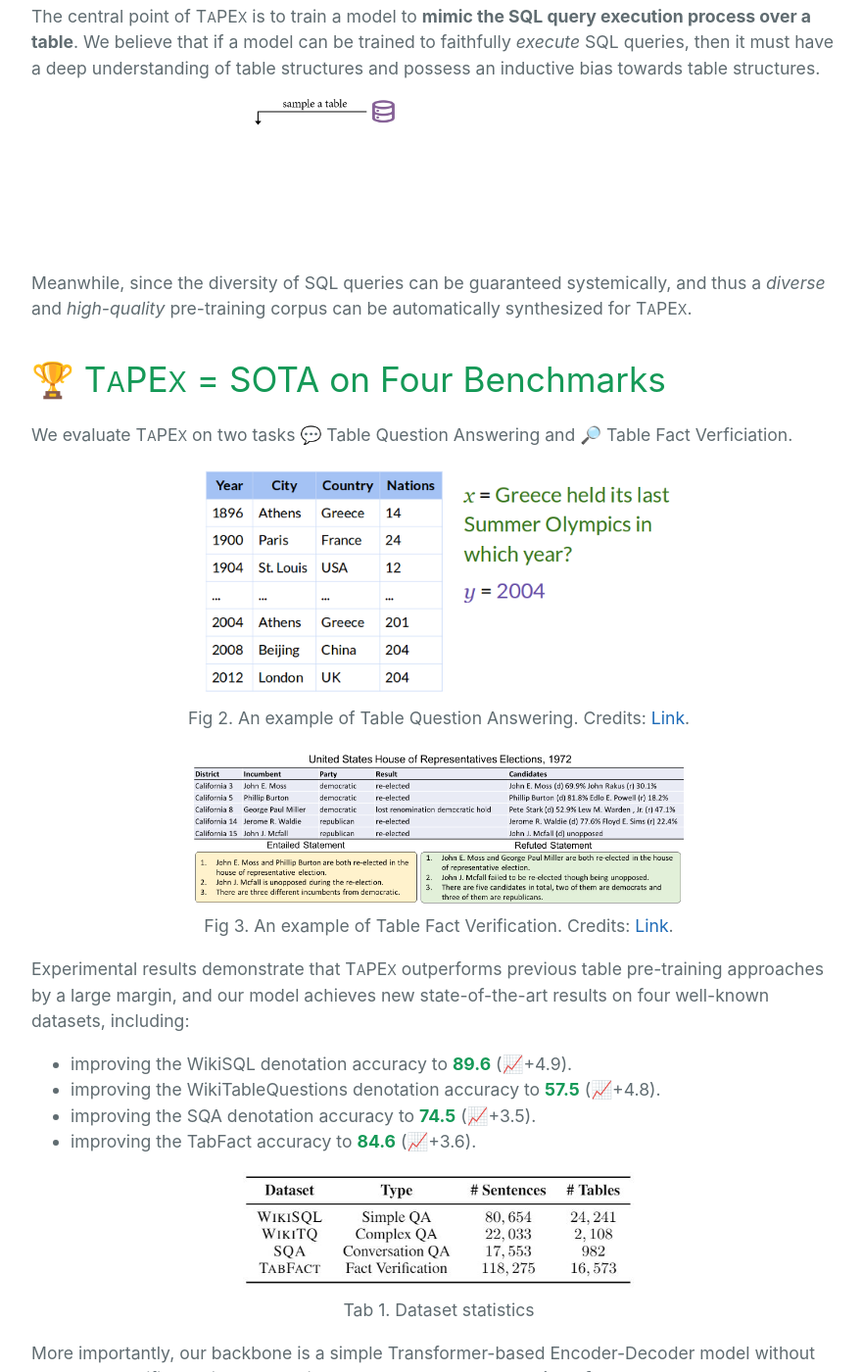
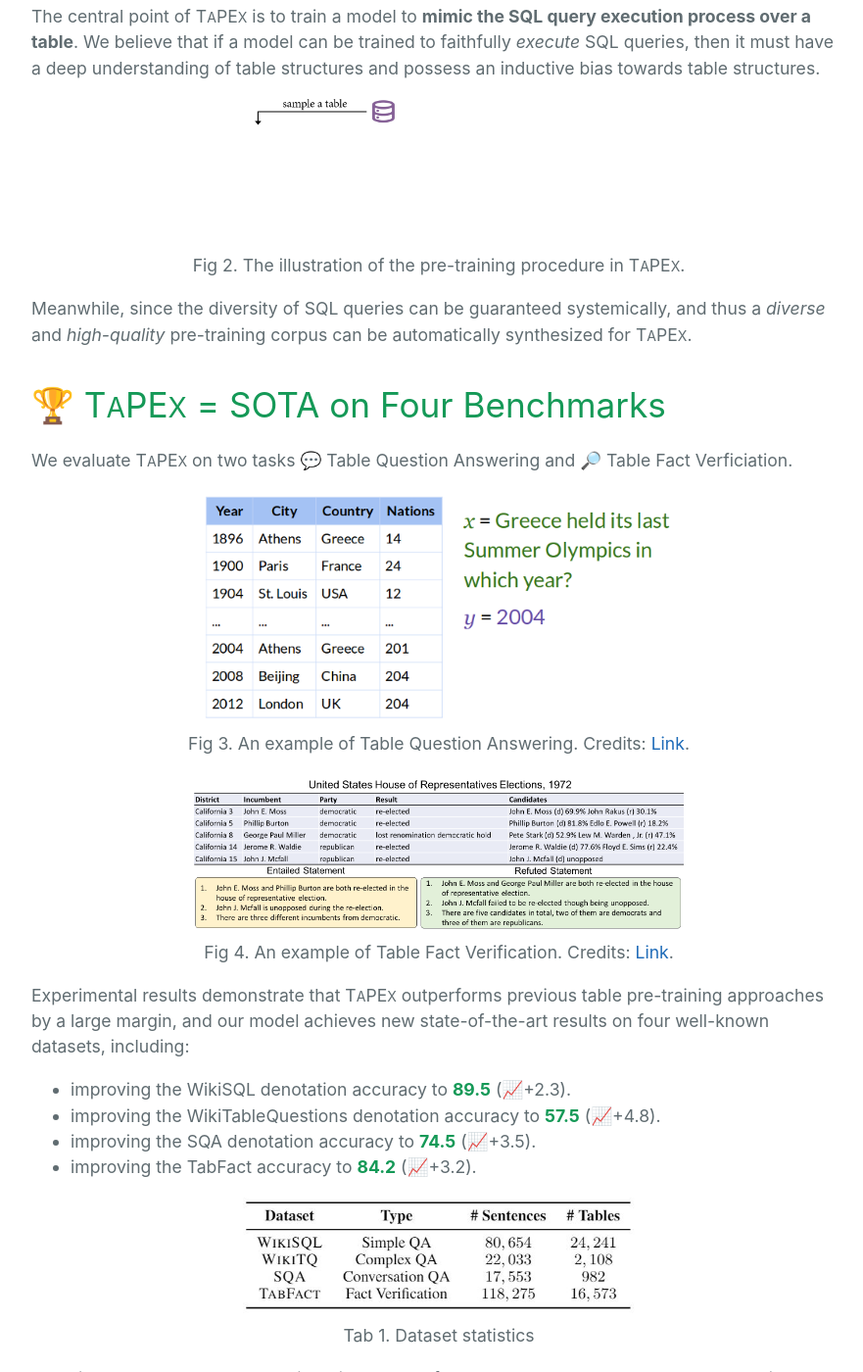
Before and after one commit to table-pretraining/table-pretraining.github.io, a Jekyll site: the page built from index.md, in a window 1280 px wide and 1400 px high, scrolled down 894 px. Shown: the whole window at 98% size, without its empty margins (192-1073 px from the left). Built offline with Jekyll 4.4.1, drawn with Linux system fonts in a browser that asks for light colours; some of the changed text lies outside the part shown.

Commit message:
update bibtex and Figure caption, fix a number typo

```diff
--- a/index.md
+++ b/index.md
@@ -15,8 +15,10 @@ T<span class="span-small">A</span>PE<span class="span-small">X</span> realizes t
 The central point of T<span class="span-small">A</span>PE<span class="span-small">X</span> is to train a model to **mimic the SQL query execution process over a table**.
 We believe that if a model can be trained to faithfully *execute* SQL queries, then it must have a deep understanding of table structures and possess an inductive bias towards table structures.
 
-<div style="text-align:center">
-<img src="/assets/model_pretrain.gif" width="600"></div>
+<figure style="text-align:center">
+  <img src="/assets/model_pretrain.gif" width="600">
+  <figcaption>Fig 2. The illustration of the pre-training procedure in T<span class="span-small">A</span>PE<span class="span-small">X</span>.</figcaption>
+</figure>
 
 Meanwhile, since the diversity of SQL queries can be guaranteed systemically, and thus a *diverse* and *high-quality* pre-training corpus can be automatically synthesized for T<span class="span-small">A</span>PE<span class="span-small">X</span>.
 
@@ -26,19 +28,19 @@ We evaluate T<span class="span-small">A</span>PE<span class="span-small">X</span
 
 <figure style="text-align:center">
   <img src="/assets/tableqa_task.png" width="500">
-  <figcaption>Fig 2. An example of Table Question Answering. Credits: <a href="https://nlp.stanford.edu/blog/wikitablequestions-a-complex-real-world-question-understanding-dataset">Link</a>.</figcaption>
+  <figcaption>Fig 3. An example of Table Question Answering. Credits: <a href="https://nlp.stanford.edu/blog/wikitablequestions-a-complex-real-world-question-understanding-dataset">Link</a>.</figcaption>
 </figure>
 
 <figure style="text-align:center">
   <img src="/assets/tableft_task.png" width="500">
-  <figcaption>Fig 3. An example of Table Fact Verification. Credits: <a href="https://tabfact.github.io/">Link</a>.</figcaption>
+  <figcaption>Fig 4. An example of Table Fact Verification. Credits: <a href="https://tabfact.github.io/">Link</a>.</figcaption>
 </figure>
 
 Experimental results demonstrate that T<span class="span-small">A</span>PE<span class="span-small">X</span> outperforms previous table pre-training approaches by a large margin, and our model achieves new state-of-the-art results on four well-known datasets, including:
-- improving the WikiSQL denotation accuracy to <span style="color: #159957;font-weight:700;">89.6</span> (📈+4.9).
+- improving the WikiSQL denotation accuracy to <span style="color: #159957;font-weight:700;">89.5</span> (📈+2.3).
 - improving the WikiTableQuestions denotation accuracy to <span style="color: #159957;font-weight:700;">57.5</span> (📈+4.8).
 - improving the SQA denotation accuracy to <span style="color: #159957;font-weight:700;">74.5</span> (📈+3.5).
-- improving the TabFact accuracy to <span style="color: #159957;font-weight:700;">84.6</span> (📈+3.6).
+- improving the TabFact accuracy to <span style="color: #159957;font-weight:700;">84.2</span> (📈+3.2).
 
 <figure style="text-align:center">
   <img src="/assets/dataset.jpg" width="400">
@@ -53,7 +55,7 @@ Our T<span class="span-small">A</span>PE<span class="span-small">X</span> can ac
 
 <figure style="text-align:center">
   <img src="/assets/efficiency_demo.jpg" width="300">
-  <figcaption>Fig 4. The amount of our pre-training corpus v.s. WikiTQ dev set denotation accuracy.</figcaption>
+  <figcaption>Fig 5. The amount of our pre-training corpus v.s. WikiTQ dev set denotation accuracy.</figcaption>
 </figure>
 
 | Pre-training Model |  Pre-training Task    |  Pre-training Scale |  WikiTQ Acc |
```
Also changed, not shown: other parts of index.md (+1 -1 lines).
